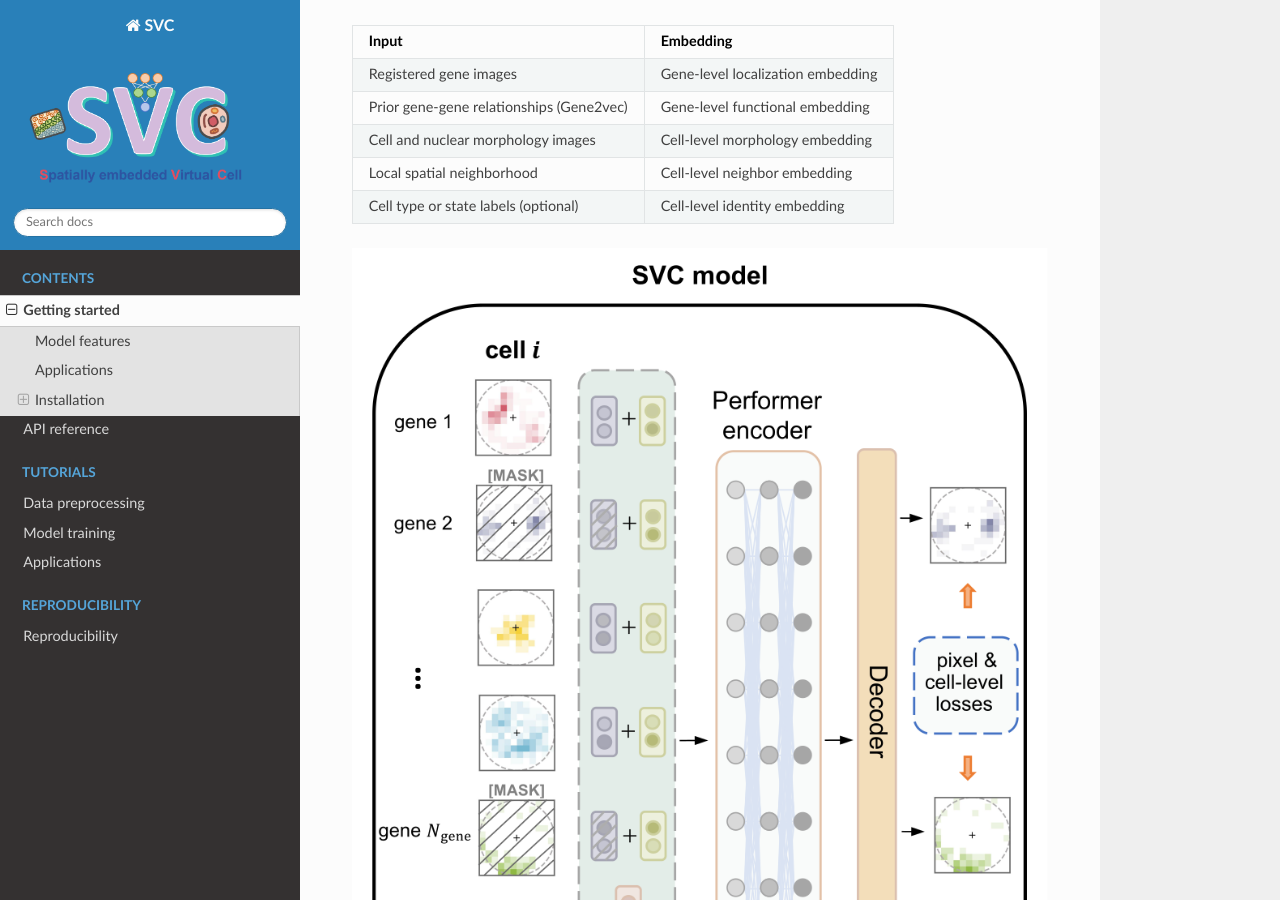
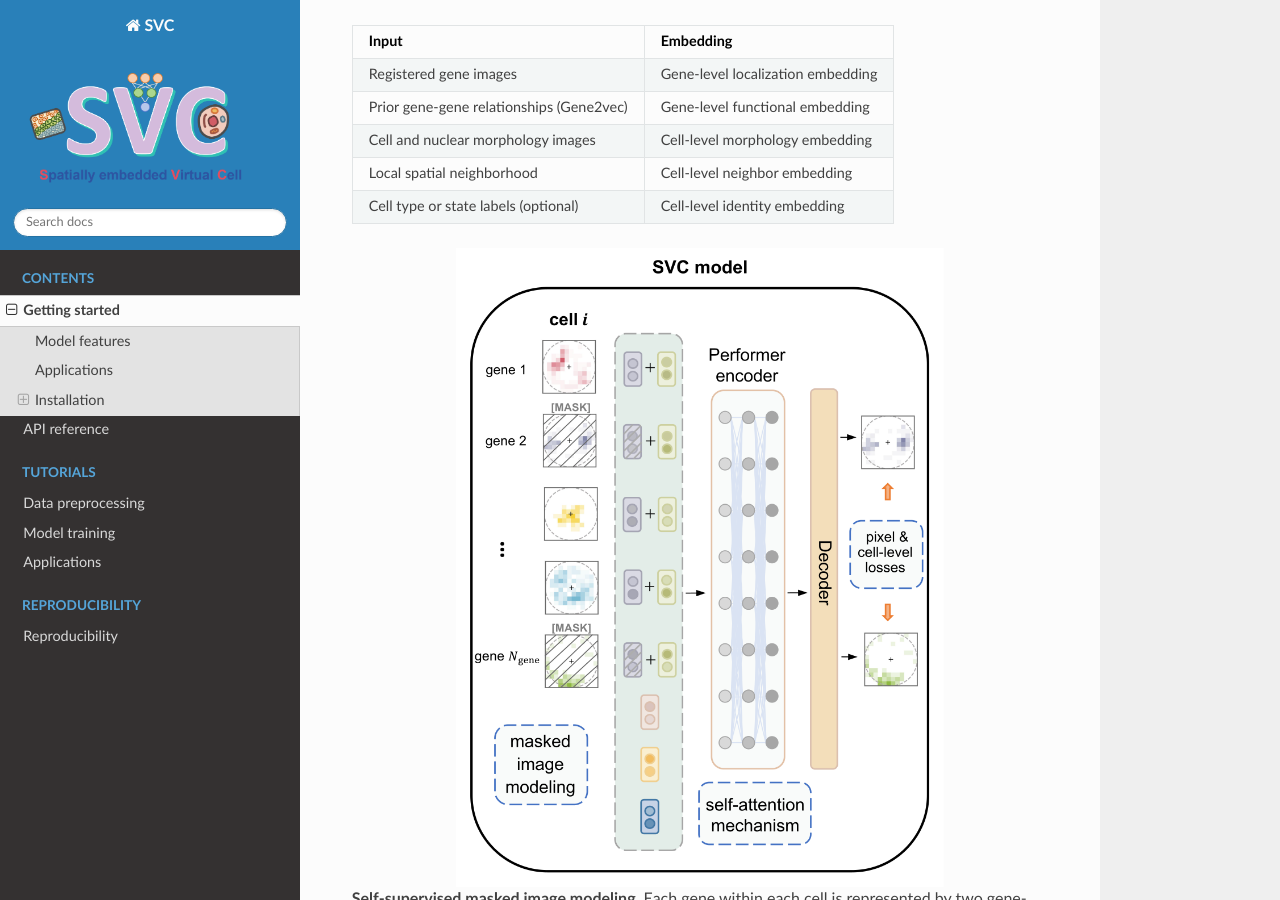
Before and after one commit to aster-ww/SVC, a Sphinx documentation site: the page built from docs/source/getting_started.md, in a window 1280 px wide and 900 px high, scrolled down 738 px. Built offline with Sphinx 7.4.7 and the Read the Docs theme 3.1.0, drawn with Linux system fonts in a browser that asks for light colours; pages that are not in the unit, such as notebooks, are missing from menus.

Commit message:
Scale down the model and application figures on the Getting started page

````diff
--- a/docs/source/getting_started.md
+++ b/docs/source/getting_started.md
@@ -29,7 +29,7 @@
 ```{image} _static/svc_model.png
 :alt: The SVC model
 :align: center
-:width: 100%
+:width: 70%
 ```
 
 **Self-supervised masked image modeling.**
@@ -42,7 +42,7 @@
 ```{image} _static/applications.png
 :alt: Applications of SVC across subcellular, cell and tissue levels
 :align: center
-:width: 100%
+:width: 70%
 ```
 
 **Subcellular level**
````
